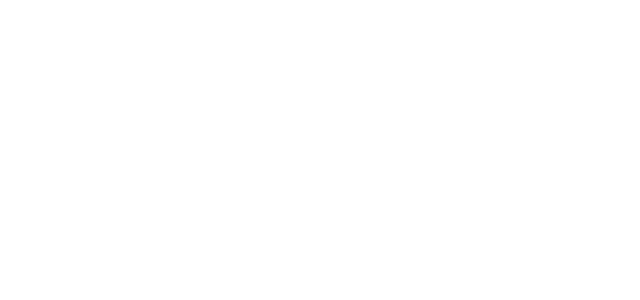
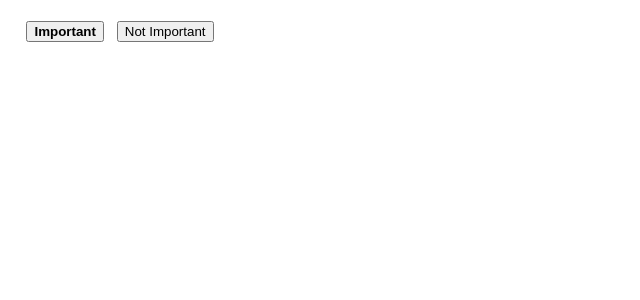
Before and after one commit to AronovSergey/Appleseeds-React, a React (Create React App) app: page / in a window 1280 px wide. Shown: the top 300 px of the page, without its empty margins (0-640 px from the left). Built offline with nearby package versions, Linux system fonts and the light colour scheme.

Commit message:
4.1 Submission

```diff
--- a/src/App.js
+++ b/src/App.js
@@ -1,11 +1,13 @@
 //import HelloWorld from './components/02.1-hello_world/HelloWorld';
-//import BasicOfJSX from './components/02.2-basics_of_jsx/BasicOfJSX'
+//import BasicOfJSX from './components/02.2-basics_of_jsx/BasicOfJSX';
 //import Boxes from './components/03.1-boxes/Boxes';
-//import Quiz from './components/03.2-Quiz/Quiz'
+//import Quiz from './components/03.2-Quiz/Quiz';
+import Buttons from './components/04.1-Buttons/Buttons';
 
 function App() {
   return (
     <div>
+      <Buttons></Buttons>
     </div>
   );
 }
--- /dev/null
+++ b/src/components/04.1-Buttons/Buttons.js
@@ -0,0 +1,16 @@
+import React, { Component } from 'react';
+import MyButton from './MyButton';
+import './style.css';
+
+class Buttons extends Component {
+    render() {
+        return (
+            <div className="buttons">
+                <MyButton bold={true}>Important</MyButton>
+                <MyButton bold={false}>Not Important</MyButton>
+            </div>
+        );
+    }
+}
+
+export default Buttons;
--- /dev/null
+++ b/src/components/04.1-Buttons/MyButton.js
@@ -0,0 +1,15 @@
+import React, { Component } from 'react';
+
+class MyButton extends Component {
+    render() {
+        return (
+            <div>
+                <button className={this.props.bold ? 'bold' : ''}>
+                    {this.props.children}
+                </button>
+            </div>
+        );
+    }
+}
+
+export default MyButton;
--- /dev/null
+++ b/src/components/04.1-Buttons/style.css
@@ -0,0 +1,12 @@
+.buttons {
+    margin: 10px;
+    padding: 10px;
+    display: flex;
+    width: 200px;
+    align-items: center;
+    justify-content: space-around;
+}
+
+.bold {
+    font-weight: bold;
+}
```
